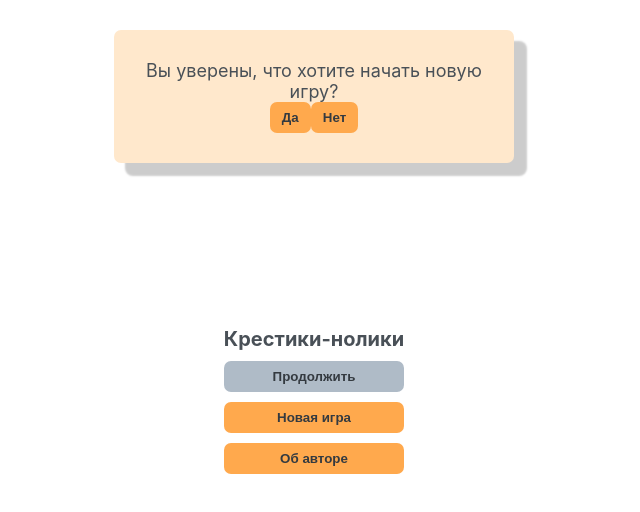
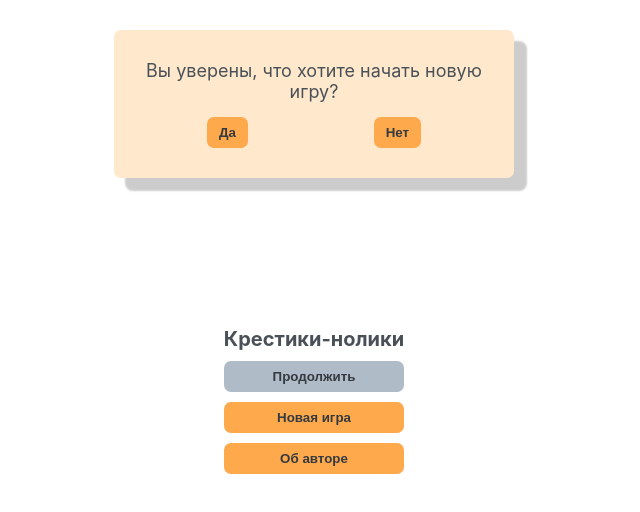
Before and after one commit to yadelishka/tic-tac-toe_game, a React (Create React App) app: page / in a window 1280 px wide. Both pictures are taken after a click on the button "Новая игра". Shown: the top 512 px of the page, without its empty margins (326-966 px from the left). Built offline with nearby package versions, Linux system fonts and the light colour scheme.

Commit message:
add gap between ConfirmationModal btns

```diff
--- a/src/components/ConfirmationModal.jsx
+++ b/src/components/ConfirmationModal.jsx
@@ -9,6 +9,7 @@ export function ConfirmationModal({
     <div>
       <div className={`${modalClassName}`}>
         <p>{message}</p>
+        <div>
           <button onClick={onConfirm} className={`${buttonClassName}`}>
             Да
           </button>
@@ -17,5 +18,6 @@ export function ConfirmationModal({
           </button>
         </div>
       </div>
+    </div>
   );
 }
--- a/src/index.css
+++ b/src/index.css
@@ -124,7 +124,7 @@ body {
   opacity: 1;
 }
 
-.new-game-modal {
+.new-game-modal-visible {
   font-size: large;
   text-align: center;
   margin-bottom: 10px;
@@ -139,8 +139,15 @@ body {
   opacity: 1;
 }
 
-.button:hover {
-  background-color: var(--color-dark);
+.new-game-modal-visible div {
+  display: flex;
+  justify-content: space-around;
+  margin-top: 15px;
+}
+.new-game-modal div {
+  display: flex;
+  justify-content: space-around;
+  margin-top: 15px;
 }
 
 .green {
--- a/src/pages/GamePage.jsx
+++ b/src/pages/GamePage.jsx
@@ -92,7 +92,7 @@ export function GamePage({
               restartGame();
             }}
             onCancel={() => setShowConfirmation(false)}
-            modalClassName="new-game-modal"
+            modalClassName="new-game-modal-visible"
             buttonClassName="button"
           />
         )}
--- a/src/pages/MenuPage.jsx
+++ b/src/pages/MenuPage.jsx
@@ -35,7 +35,7 @@ export function MenuPage({
             onStartNewGame();
           }}
           onCancel={() => setShowConfirmation(false)}
-          modalClassName="new-game-modal"
+          modalClassName="new-game-modal-visible"
           buttonClassName="button"
         />
       )}
```
Lines whose indentation alone changed are shown as unchanged.
